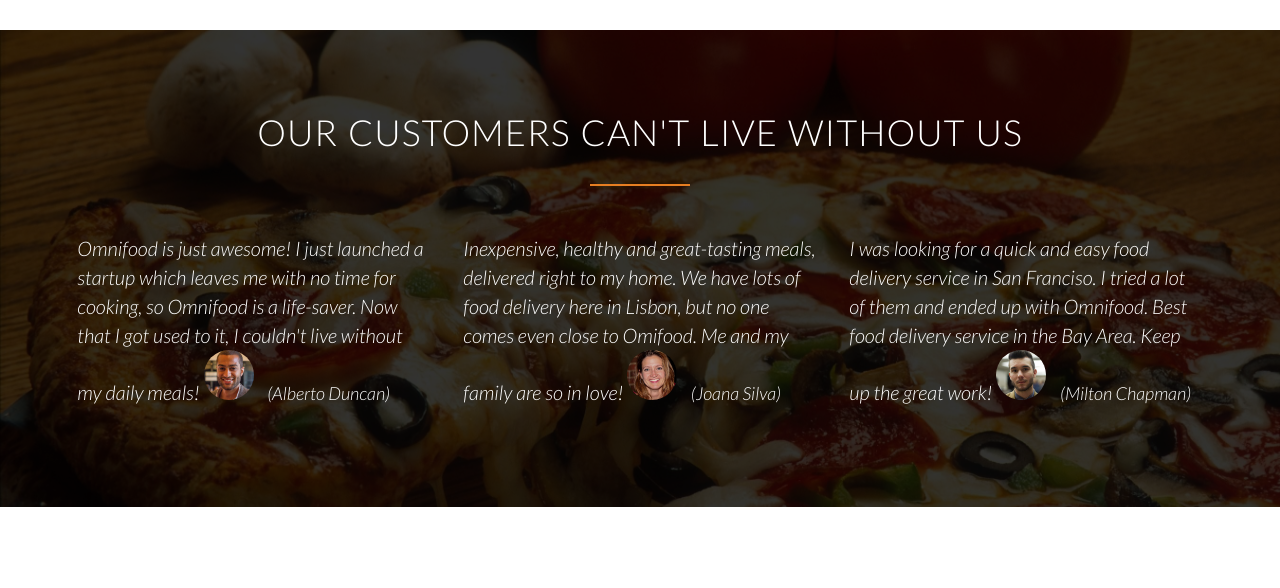
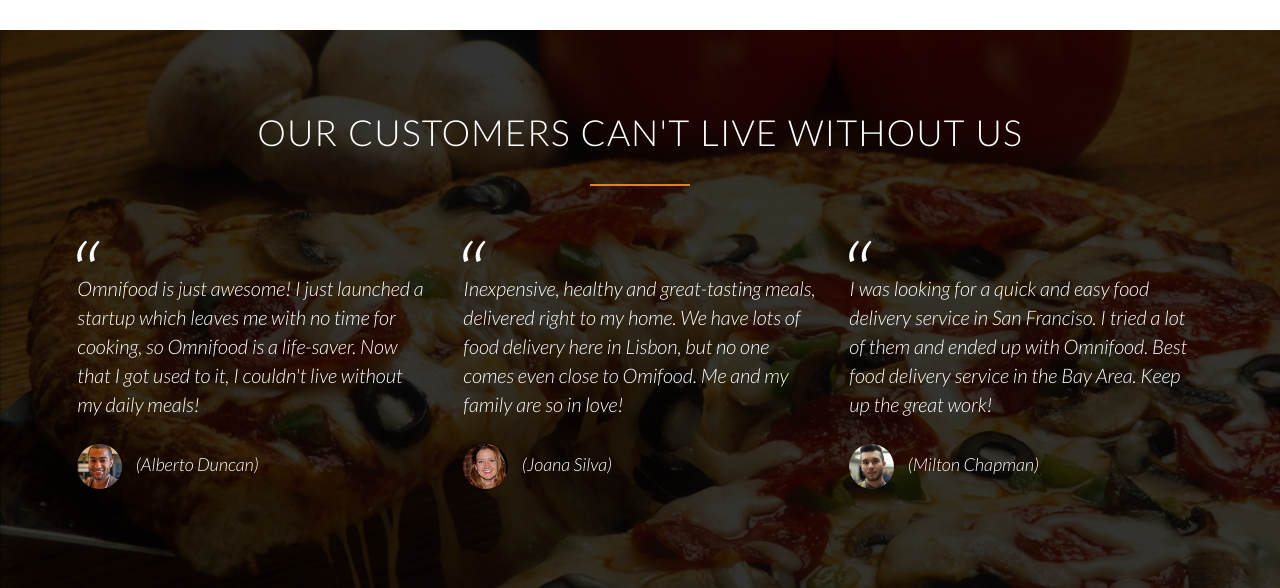
Before and after one commit to aguado-romina/HTML5-CSS3, a PHP site: page / in a window 1280 px wide. Shown: the part 3274-3862 px from the top of the page. Before the commit the page ends 3781 px from the top, so only its background shows below. Run offline with PHP 8.4, Linux system fonts and the light colour scheme; some web fonts are replaced.

Commit message:
Building the customer testimonials section - Part 2

```diff
--- a/resources/css/style.css
+++ b/resources/css/style.css
@@ -371,15 +371,28 @@ blockquote {
   padding: 2%;
   font-style: italic;
   line-height: 145%;
+  position: relative;
+  margin-top: 40px;
+}
+
+blockquote:before {
+  content: "\201C";
+  font-size: 500%;
+  display: block;
+  position: absolute;
+  top: -5px;
+  left: -3px;
 }
 
 cite {
   font-size: 90%;
   margin-top: 25px;
+  display: block;
 }
 
 cite img {
-  height: 50px;
+  height: 45px;
   border-radius: 50%;
   margin-right: 10px;
+  vertical-align: middle;
 }
```
